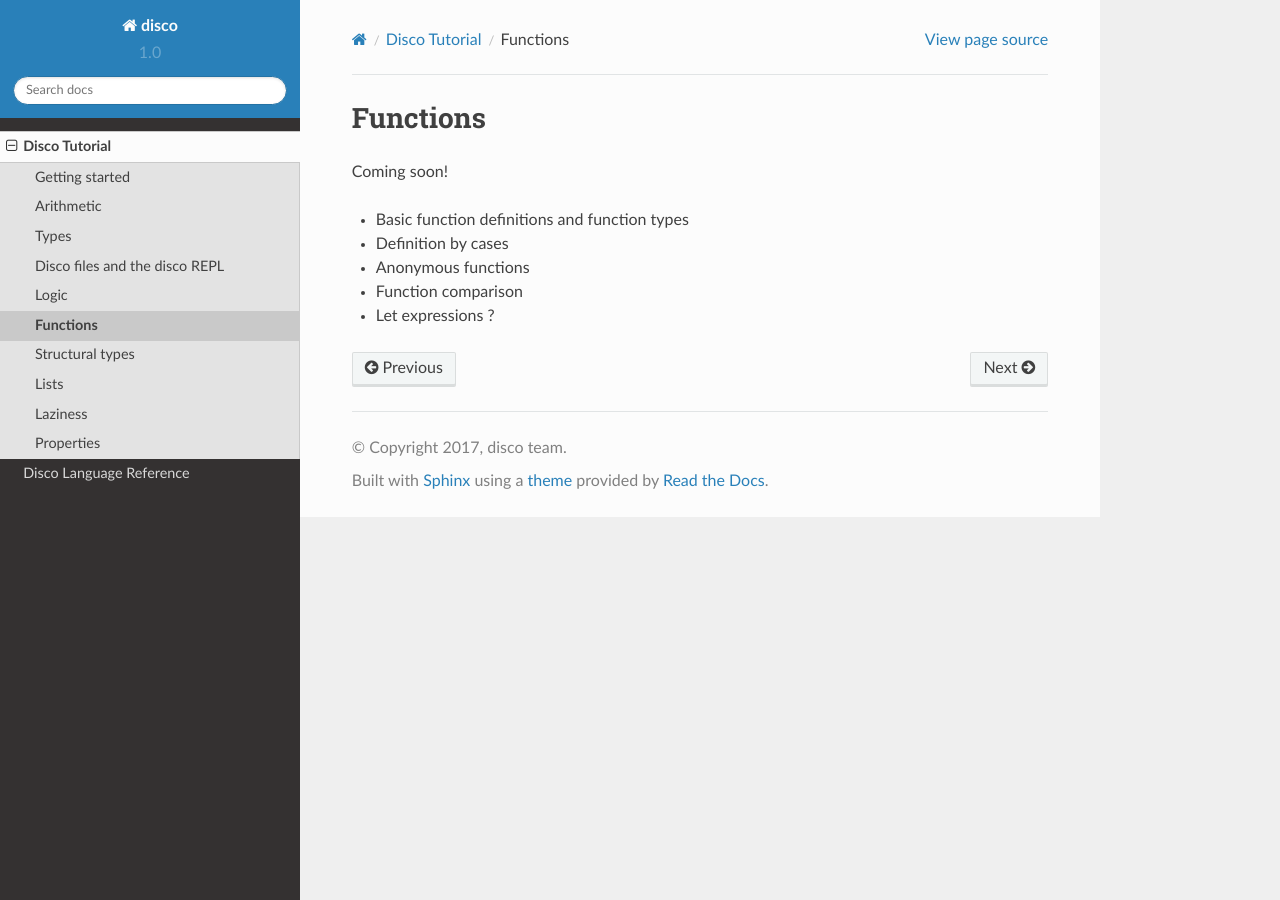
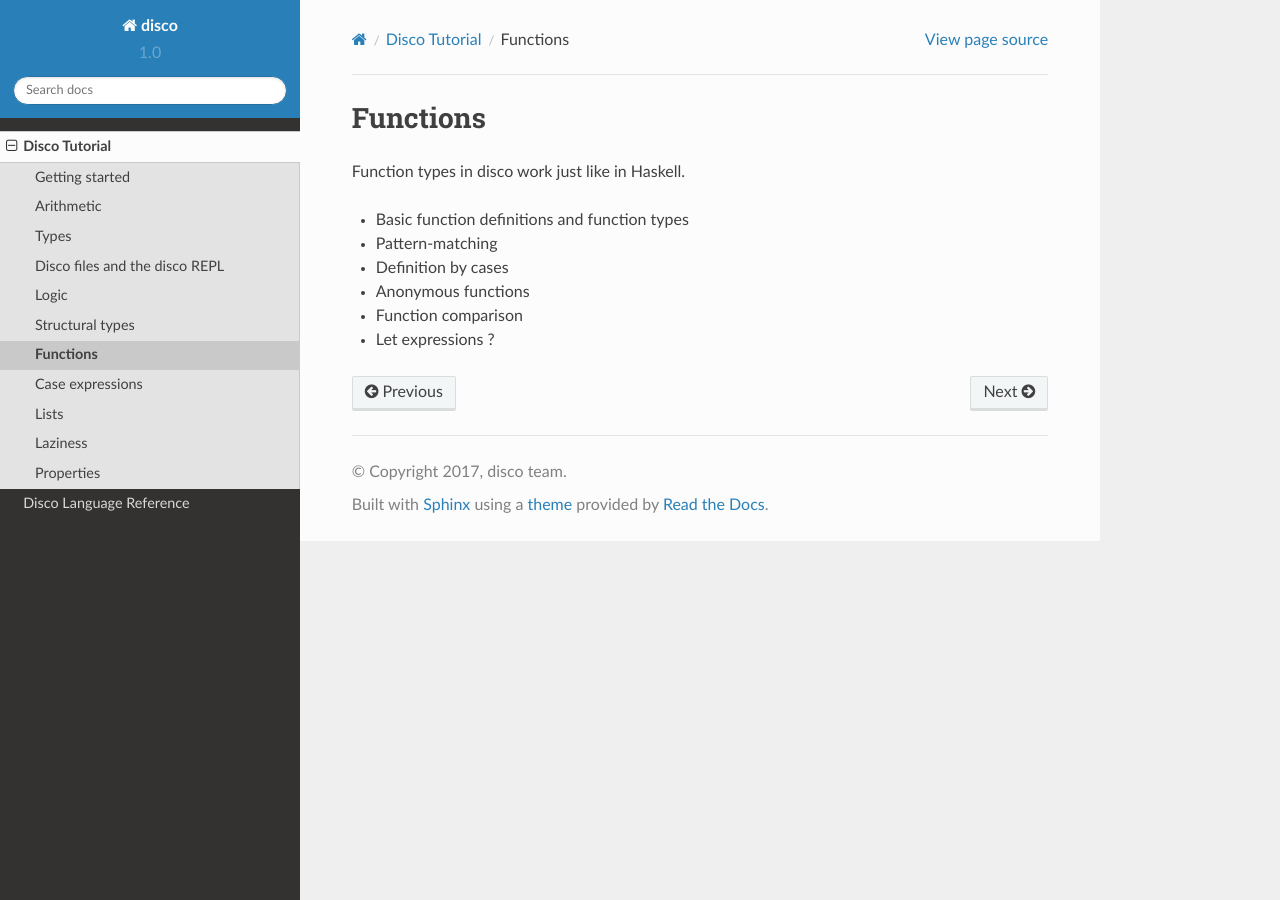
Before and after one commit to disco-lang/disco, a Sphinx documentation site: the page built from docs/tutorial/functions.rst, in a window 1280 px wide. Built offline with Sphinx 7.4.7 and the Read the Docs theme 2.0.0, drawn with Linux system fonts in a browser that asks for light colours.

Commit message:
tutorial: bit of reorg [ci skip]

```diff
--- /dev/null
+++ b/docs/tutorial/case.rst
@@ -0,0 +1,6 @@
+
+****************
+Case expressions
+****************
+
+Coming soon!
--- a/docs/tutorial/functions.rst
+++ b/docs/tutorial/functions.rst
@@ -3,9 +3,10 @@
 Functions
 *********
 
-Coming soon!
+Function types in disco work just like in Haskell.
 
 * Basic function definitions and function types
+* Pattern-matching
 * Definition by cases
 * Anonymous functions
 * Function comparison
--- a/docs/tutorial/index.rst
+++ b/docs/tutorial/index.rst
@@ -17,8 +17,9 @@ knowledge of functional programming.
    types
    files
    logic
+   structure
    functions
-   structure
+   case
    lists
    laziness
    properties
```
